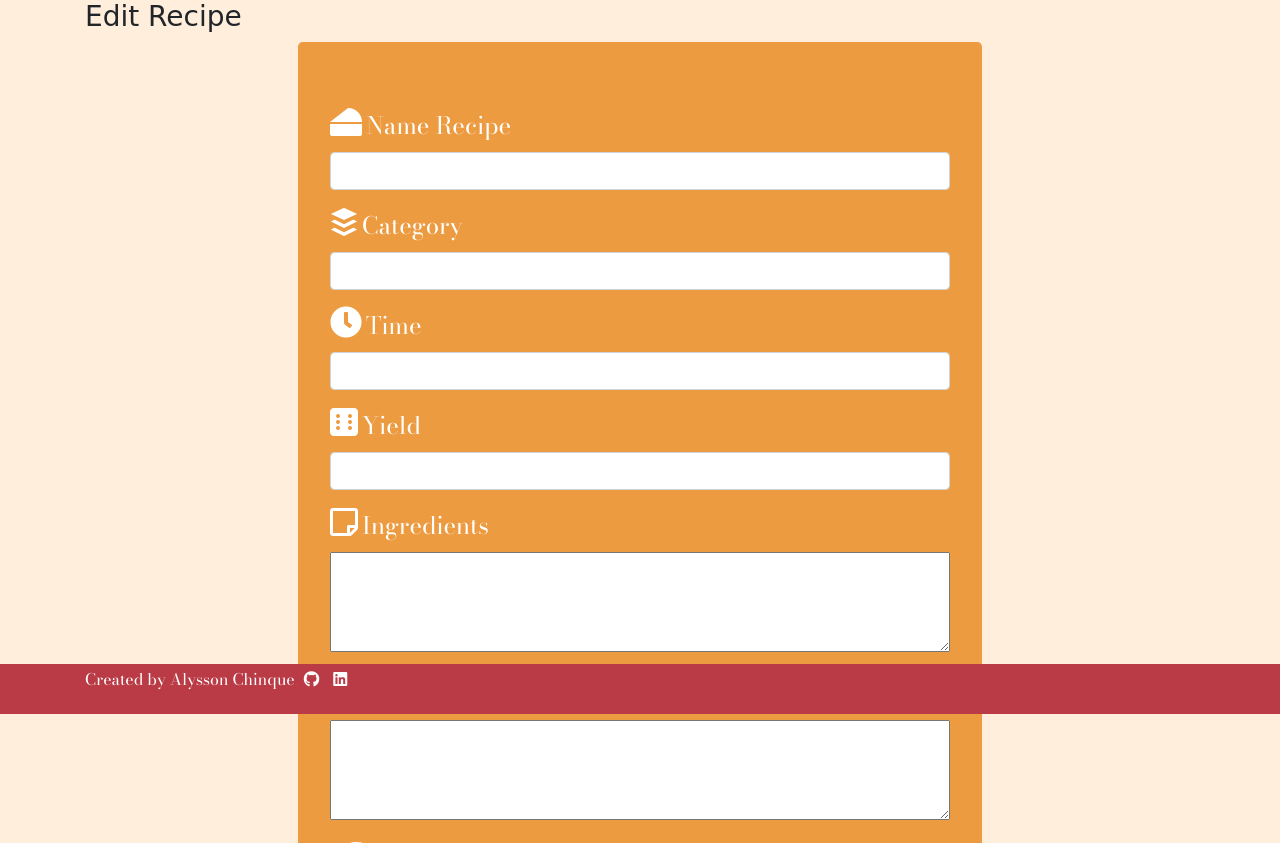
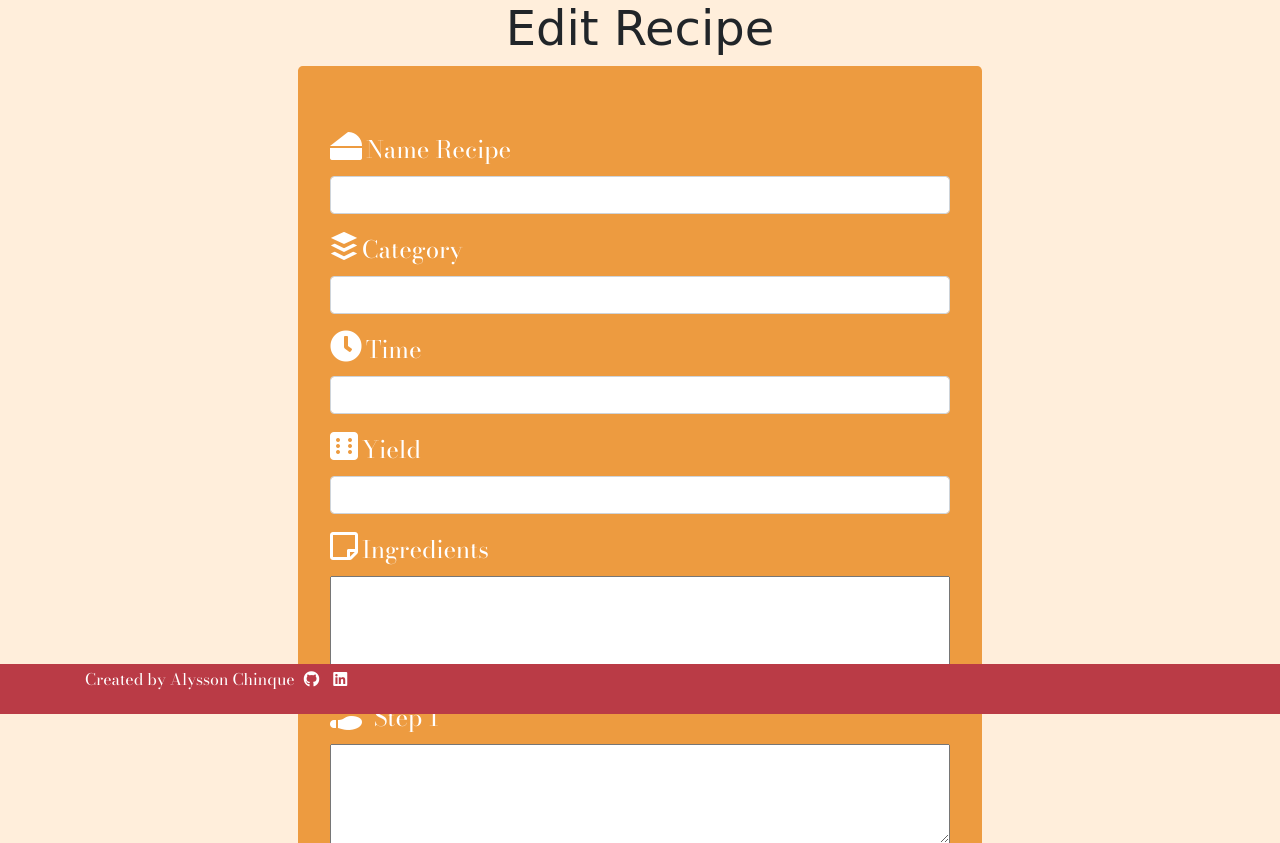
Before and after one commit to Code-Institute-Submissions/CookBook-29, a Flask app: template templates/pages/recipe.html in a window 1280 px wide. Shown: the part 86-929 px from the top of the page. Run offline with Flask 2, Linux system fonts and the light colour scheme; the template is opened without the code that fills it, so the values that code supplies are empty; some libraries are stand-ins or nearby versions; some web fonts are replaced.

Commit message:
Add new class to h3 tag.

```diff
--- a/templates/pages/recipe.html
+++ b/templates/pages/recipe.html
@@ -5,7 +5,7 @@
     <div class="row">
         <div class="col s12 m6 offset-m3">
             <div class="text-header">
-                <h3 class="center-align">
+                <h3 class="text-center text-header">
                     {% if add == True %}
                         Add Recipe
                     {% else %}
```
